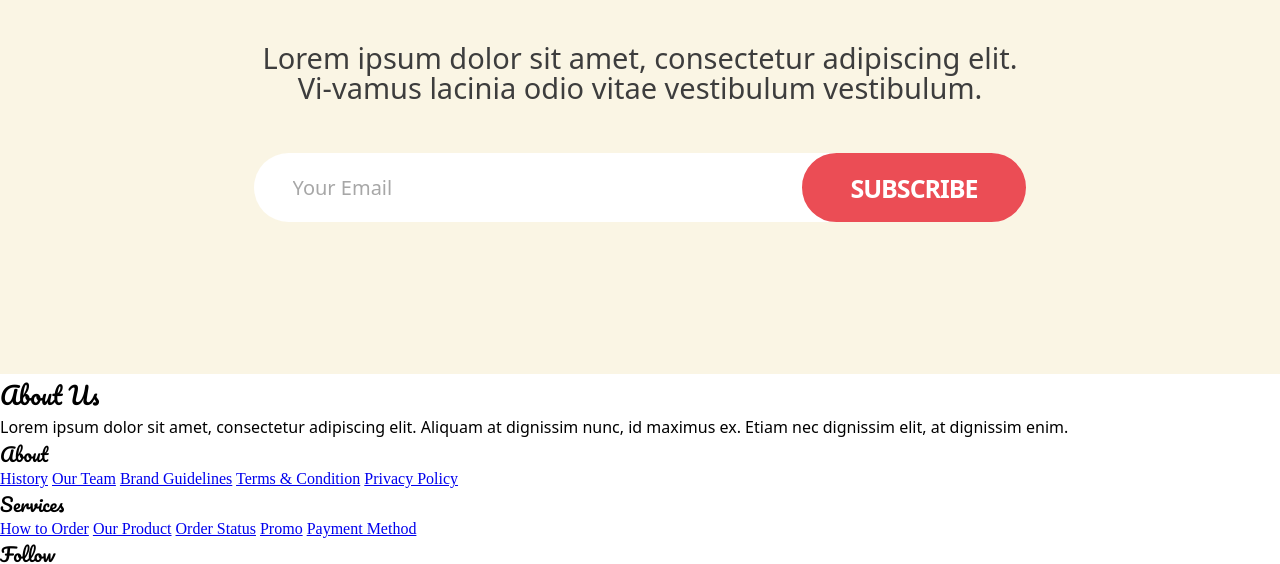
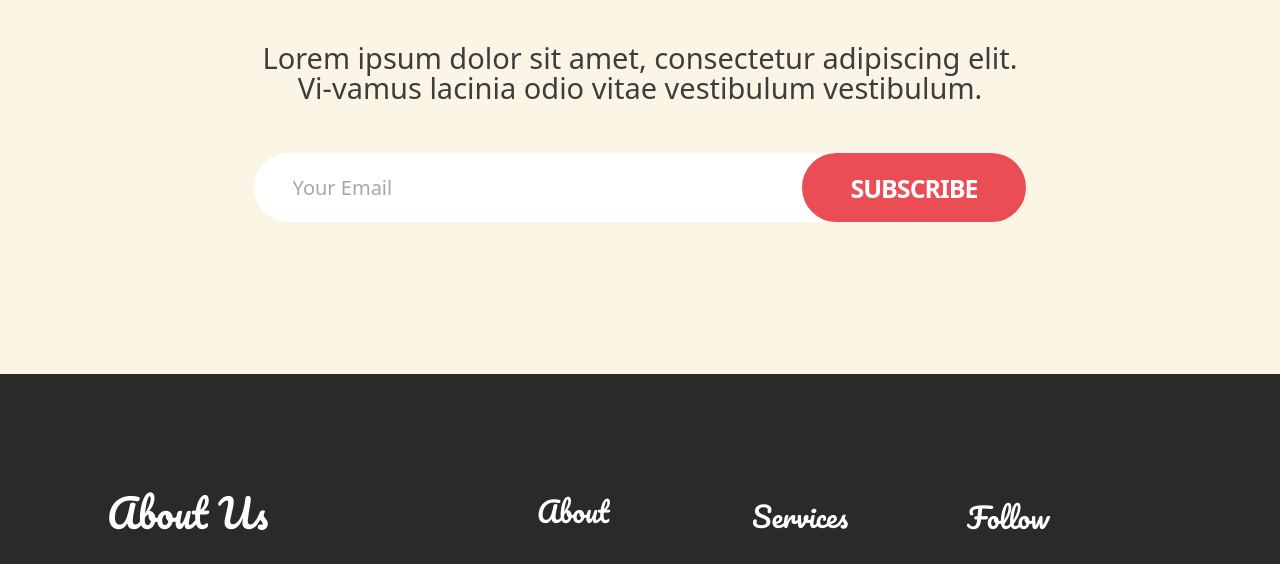
Before and after one commit to ArtemMartynow/foodie, a website: page index.html in a window 1280 px wide. Shown: the part 6855-7419 px from the top of the page. Drawn offline with Linux system fonts and the light colour scheme.

Commit message:
added a style for footer

```diff
--- a/sass/style.scss
+++ b/sass/style.scss
@@ -424,3 +424,63 @@ header {
         }
     }
 }
+
+footer {
+    background: #2A2A2A;
+    display: flex;
+    justify-content: space-between;
+    padding: 117px 124px 136px 107px;
+    .footer-text {
+        color: #fff;
+        h2 {
+            width: 164px;
+            height: 42px;
+            font-size: 39px;
+            line-height: 44px;
+            margin-bottom: 35px;
+        }
+        p {
+            width: 430px;
+            height: 105px;
+            font-size: 23px;
+            line-height: 26px;
+        }
+    }
+    .footer-links {
+        display: flex;
+        justify-content: space-between;
+        width: 666px;
+        margin-top: 11px;
+        .footer-links-block {
+            width: 189px;
+            height: 251px;
+            display: flex;
+            flex-wrap: wrap;
+            align-items: end;
+            h3 {
+                height: 30px;
+                font-size: 28px;
+                line-height: 7px;
+                margin-bottom: 16px;
+                color: #fff;
+            }
+            a {
+                text-decoration: none;
+                font-size: 23px;
+                color: #fff;
+                width: 100%;
+                transition: all 0.2s;
+                font-family: math;
+                &:hover {
+                    text-shadow: 1px 1px 20px white, 0 0 25px white, 0 0 9px white;
+                }
+                img {
+                    vertical-align: bottom;
+                }
+            }
+        }
+        #social-media {
+            height: 220px;
+        }
+    }
+}
```
Also changed, not shown: css/style.css.
